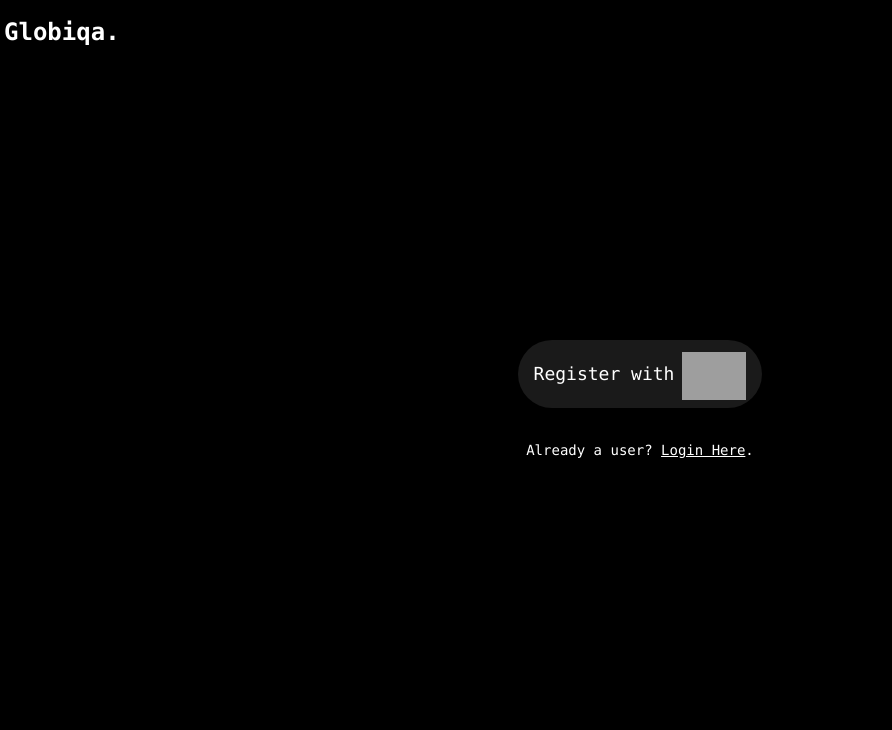
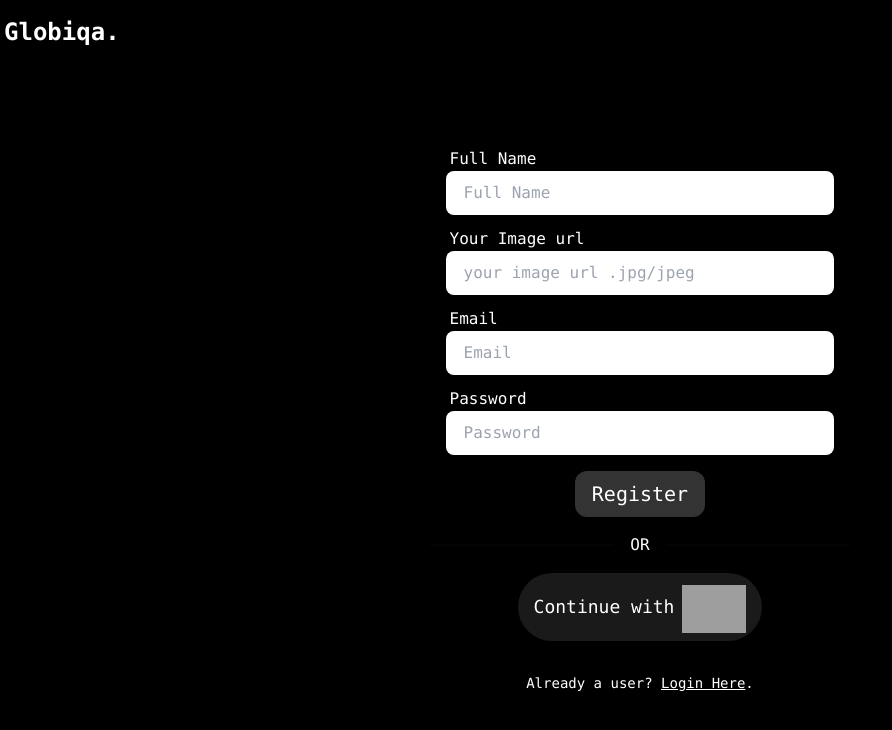
Before and after one commit to khbmh/Globiqa, a React (Vite) app: page /auth/register in a window 1280 px wide. Shown: the top 730 px of the page, without its empty margins (0-892 px from the left). Built offline with nearby package versions, Linux system fonts and the light colour scheme; no server answers; grey boxes are pictures that could not be loaded.

Commit message:
email register login

```diff
--- a/src/components/auth/AuthLayout.jsx
+++ b/src/components/auth/AuthLayout.jsx
@@ -2,12 +2,13 @@ import { Link, Outlet } from 'react-router';
 
 function AuthLayout() {
   return (
-    <div className="min-h-screen flex justify-center items-center">
+    <div className="min-h-screen flex flex-col justify-center items-center">
       <div className="fixed top-4 left-1">
         <Link to="/">
           <h2 className="font-black text-2xl">Globiqa.</h2>
         </Link>
       </div>
+      <div className="w-full h-[5vh] bg-transparent"></div>
       <Outlet />
     </div>
   );
--- a/src/components/auth/Login.jsx
+++ b/src/components/auth/Login.jsx
@@ -1,19 +1,60 @@
-import { Link, useLocation } from 'react-router';
+import { Link } from 'react-router';
 import PageTitle from '../utils/PageTitle';
 import { useContext } from 'react';
 import { AuthContext } from '../utils/AuthProvider';
 
 function Login() {
-  const { signInWithGoogle } = useContext(AuthContext);
+  const { signInWithGoogle, handleLogin } = useContext(AuthContext);
+
+  const handleLoginForm = (e) => {
+    e.preventDefault();
+    const { email, password } = e.target;
+    handleLogin(email.value, password.value);
+  };
+
   return (
     <div className="flex flex-col gap-8 items-center justify-around">
       <PageTitle title="Login!" />
+
+      <form onSubmit={handleLoginForm}>
+        <div className="flex flex-col gap-3 px-4">
+          <div>
+            <span className="p-1">Email</span>
+            <input
+              required
+              type="email"
+              placeholder="Email"
+              name="email"
+              className="w-full px-4 py-2 border-2 border-white/40 rounded-lg"
+            />
+          </div>
+          <div>
+            <span className="p-1">Password</span>
+            <input
+              required
+              type="password"
+              placeholder="Password"
+              name="password"
+              className="w-full px-4 py-2 border-2 border-white/40 rounded-lg"
+            />
+          </div>
+        </div>
+        <div className="flex items-center justify-center">
+          <button
+            type="submit"
+            className=" px-4 py-2 mt-4 bg-white/20 border border-transparent hover:border-white/20 hover:bg-white/10 text-xl text-white rounded-xl"
+          >
+            Login
+          </button>
+        </div>
+      </form>
+
       <div
         onClick={signInWithGoogle}
         className="text-lg px-4 py-2 bg-white/10 rounded-full"
       >
         <button className="flex items-center gap-2">
-          <p>Login with</p>
+          <p>Continue with</p>
           <img
             className="w-16 mt-1"
             src="https://pngimg.com/d/google_PNG19644.png"
--- a/src/components/auth/Register.jsx
+++ b/src/components/auth/Register.jsx
@@ -2,18 +2,87 @@ import { Link } from 'react-router';
 import PageTitle from '../utils/PageTitle';
 import { useContext } from 'react';
 import { AuthContext } from '../utils/AuthProvider';
+import toast, { Toaster } from 'react-hot-toast';
 
 function Register() {
-  const { signInWithGoogle } = useContext(AuthContext);
+  const { signInWithGoogle, handleRegister } = useContext(AuthContext);
+
+  const handleRegisterForm = (e) => {
+    e.preventDefault();
+    const { userName, imageLink, email, password } = e.target;
+    if (password.value.length < 8) {
+      toast.error('Password should be at least 8 characters long');
+      return;
+    }
+    handleRegister(
+      userName.value,
+      imageLink.value,
+      email.value,
+      password.value,
+    );
+  };
   return (
     <div className="flex flex-col gap-8 items-center justify-around">
       <PageTitle title="Register!" />
+      <form onSubmit={handleRegisterForm}>
+        <div className="flex flex-col gap-3 px-4">
+          <div>
+            <span className="p-1">Full Name</span>
+            <input
+              required
+              type="text"
+              placeholder="Full Name"
+              name="userName"
+              className="w-full px-4 py-2 border-2 border-white/40 rounded-lg"
+            />
+          </div>
+          <div>
+            <span className="p-1">Your Image url</span>
+            <input
+              required
+              type="text"
+              placeholder="your image url .jpg/jpeg"
+              name="imageLink"
+              className="w-full px-4 py-2 border-2 border-white/40 rounded-lg"
+            />
+          </div>
+          <div>
+            <span className="p-1">Email</span>
+            <input
+              required
+              type="email"
+              placeholder="Email"
+              name="email"
+              className="w-full px-4 py-2 border-2 border-white/40 rounded-lg"
+            />
+          </div>
+          <div>
+            <span className="p-1">Password</span>
+            <input
+              required
+              type="password"
+              placeholder="Password"
+              name="password"
+              className="w-full px-4 py-2 border-2 border-white/40 rounded-lg"
+            />
+          </div>
+        </div>
+        <div className="flex items-center justify-center">
+          <button
+            type="submit"
+            className=" px-4 py-2 mt-4 bg-white/20 border border-transparent hover:border-white/20 hover:bg-white/10 text-xl text-white rounded-xl"
+          >
+            Register
+          </button>
+        </div>
+      </form>
+      <div className="divider -my-3">OR</div>
       <div
         onClick={signInWithGoogle}
         className="text-lg px-4 py-2 bg-white/10 rounded-full"
       >
         <button className="flex items-center gap-2">
-          <p>Register with</p>
+          <p>Continue with</p>
           <img
             className="w-16 mt-1"
             src="https://pngimg.com/d/google_PNG19644.png"
@@ -28,6 +97,7 @@ function Register() {
         </Link>
         .
       </p>
+      <Toaster />
     </div>
   );
 }
--- a/src/components/common/Navbar.jsx
+++ b/src/components/common/Navbar.jsx
@@ -3,6 +3,14 @@ import { Link, NavLink } from 'react-router';
 import { AuthContext } from '../utils/AuthProvider';
 
 function Navbar() {
+  const nickName = (name) => {
+    const firstWord = name.split(' ')[0];
+
+    const formattedFirstWord =
+      firstWord.charAt(0).toUpperCase() + firstWord.slice(1).toLowerCase() + '.';
+
+    return formattedFirstWord;
+  };
   const { user, loading } = useContext(AuthContext);
   return (
     <div className="py-2 px-1 flex justify-between items-center w-full">
@@ -28,7 +36,9 @@ function Navbar() {
             <button className="btn btn-ghost border-white/30">login</button>
           </Link>
         ) : (
-          <Link to="/my" className='p-1 text-xl text-rose-200'>{user?.displayName}</Link>
+          <Link to="/my" className="p-1 text-xl text-rose-200">
+            {nickName(user.displayName)}
+          </Link>
         )}
       </div>
     </div>
--- a/src/components/my/MyLayout.jsx
+++ b/src/components/my/MyLayout.jsx
@@ -5,17 +5,50 @@ import { AuthContext } from '../utils/AuthProvider';
 function MyLayout() {
   const location = useLocation();
   const { user, handleSingOut } = useContext(AuthContext);
+  // console.log(user.metadata);
+  const accountCreationTime = user.metadata.creationTime;
+  const createTime = (accountCreationTime) => {
+    const date = new Date(accountCreationTime);
+
+    date.setHours(date.getHours());
+    const day = date.getDate();
+    const month = date.toLocaleString('default', { month: 'short' }); // 'Jan', 'Feb', etc.
+    const year = date.getFullYear();
+
+    // Get the time part and format it to 12-hour format with AM/PM
+    let hours = date.getHours();
+    const minutes = date.getMinutes().toString().padStart(2, '0');
+    let ampm = 'AM';
+
+    if (hours >= 12) {
+      ampm = 'PM';
+      if (hours > 12) {
+        hours -= 12;
+      }
+    } else if (hours === 0) {
+      hours = 12;
+    }
+
+    const formattedTime = `${hours}:${minutes} ${ampm}`;
+    const formattedDate = `${day} ${month} ${year} at ${formattedTime}`;
+    return formattedDate;
+  };
+
+  const formattedAccountCreationDate = createTime(accountCreationTime);
   if (!user) return <div>loading...</div>;
   return (
     <div className="min-h-screen">
       <div className="flex flex-col items-center gap-6 my-10">
         <img
-          src={user?.imageUrl}
-          alt=""
-          className="w-[100px] h-[100px] rounded-badge object-cover"
+          src={user.photoURL}
+          alt={`${user.displayName}'s broken Photo`}
+          className="w-[100px] h-[100px] rounded-badge object-cover border border-white/50"
         />
-        <h1 className="-mt-4 font-semibold text-4xl">{user?.displayName}</h1>
+        <h1 className="-mt-4 font-semibold text-4xl">{user.displayName.toUpperCase()}</h1>
         <h5 className="-mt-4 text-base opacity-60">{user?.email}</h5>
+        <h5 className="-mt-4 text-base opacity-60">
+          Joined On {formattedAccountCreationDate}
+        </h5>
         {location.pathname === '/my' && (
           <button
             onClick={handleSingOut}
--- a/src/components/secureRoutes/PublicRoutes.jsx
+++ b/src/components/secureRoutes/PublicRoutes.jsx
@@ -10,9 +10,7 @@ function PublicRoutes({ children }) {
     return children;
   }
   return (
-    <Navigate
-      to={location.state ? `${location.state.from}` : '/my'}
-    ></Navigate>
+    <Navigate to={location.state ? `${location.state.from}` : '/my'}></Navigate>
   );
 }
 
--- a/src/components/utils/AuthProvider.jsx
+++ b/src/components/utils/AuthProvider.jsx
@@ -1,8 +1,11 @@
 import {
+  createUserWithEmailAndPassword,
   GoogleAuthProvider,
   onAuthStateChanged,
+  signInWithEmailAndPassword,
   signInWithPopup,
   signOut,
+  updateProfile,
 } from 'firebase/auth';
 import { createContext, useEffect, useState } from 'react';
 import auth from './firebase.config';
@@ -13,18 +16,50 @@ function AuthProvider({ children }) {
   const [user, setUser] = useState(null);
   const [loading, setLoading] = useState(true);
 
+  const handleUpdateProfile = (userName, imgLink) =>
+    updateProfile(auth.currentUser, {
+      displayName: userName,
+      photoURL: imgLink,
+    })
+      .then(() => {
+        toast.success('User Registration Success');
+      })
+      .catch((error) => {
+        const errorCode = error.code;
+        toast.error(errorCode, 'error occurred');
+      });
+
+  const handleRegister = (userName, imgLink, email, password) => {
+    createUserWithEmailAndPassword(auth, email, password)
+      .then((userCredential) => {
+        handleUpdateProfile(userName, imgLink);
+        toast.success('User Registration Success');
+      })
+      .catch((error) => {
+        const errorCode = error.code;
+        toast.error(errorCode, 'error occurred');
+      });
+  };
+  const handleLogin = (email, password) => {
+    signInWithEmailAndPassword(auth, email, password)
+      .then((userCredential) => {
+        toast.success('Logged in successfully');
+      })
+      .catch((error) => {
+        const errorCode = error.code;
+        toast.error(errorCode, 'error occurred');
+      });
+  };
+
   const signInWithGoogle = () => {
     const googleProvider = new GoogleAuthProvider();
     signInWithPopup(auth, googleProvider)
       .then((userCredential) => {
-        // const user = userCredential.user;
-        // setUser(user);
         toast.success('Logged in successfully');
       })
       .catch((error) => {
         const errorCode = error.code;
-        const errorMessage = error.message;
-        toast.error(errorCode, ' ', errorMessage);
+        toast.error(errorCode, 'error occurred');
       });
   };
   const handleSingOut = () => {
@@ -34,8 +69,7 @@ function AuthProvider({ children }) {
       })
       .catch((error) => {
         const errorCode = error.code;
-        const errorMessage = error.message;
-        toast.error(errorCode, ' ', errorMessage);
+        toast.error(errorCode, 'error occurred');
       });
   };
   useEffect(() => {
@@ -54,6 +88,8 @@ function AuthProvider({ children }) {
 
   const authData = {
     user,
+    handleRegister,
+    handleLogin,
     setUser,
     loading,
     setLoading,
```
